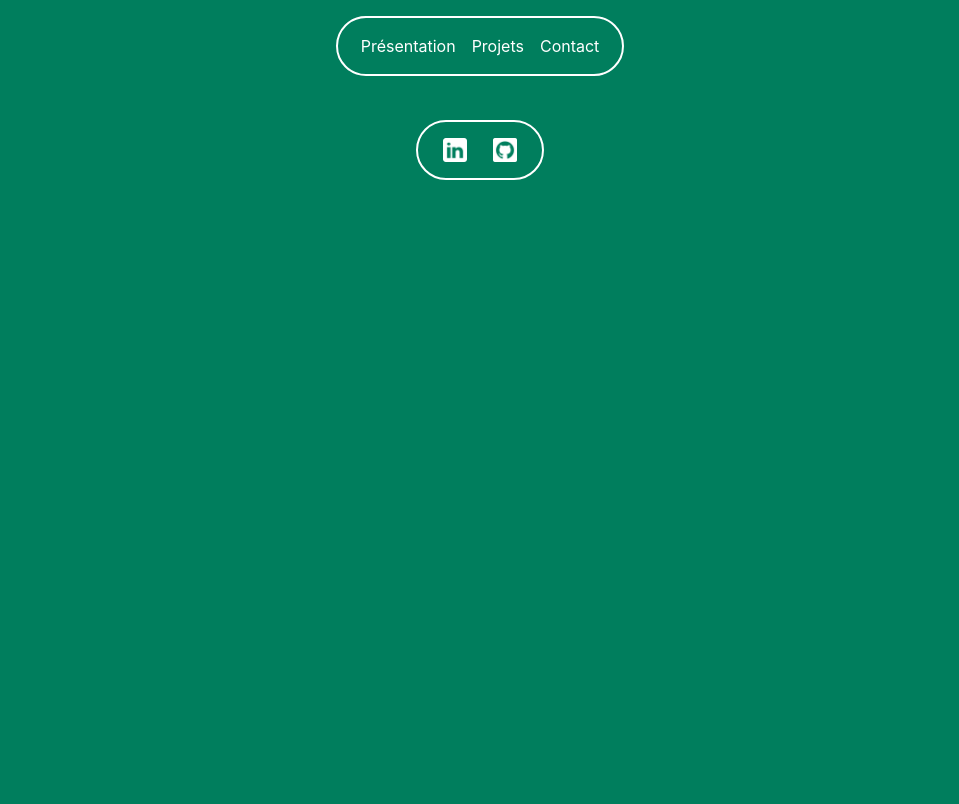
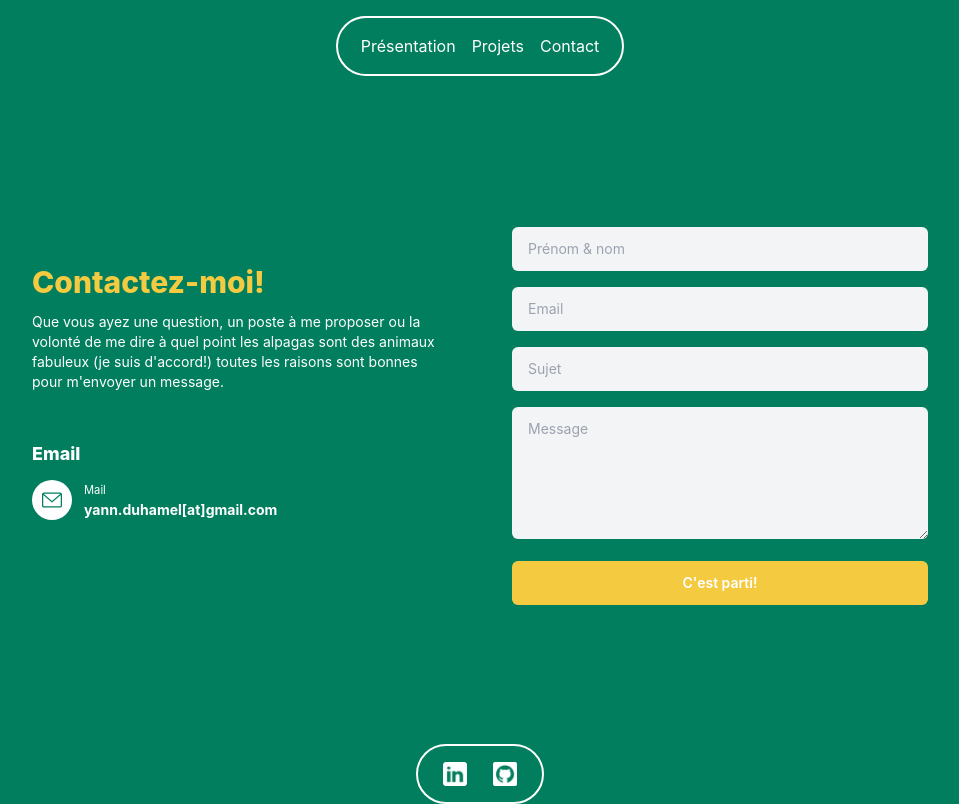
Before and after one commit to yannduhamel/portfolio, a React (Vite) app: page /contact in a window 1280 px wide. Shown: the whole page, without its empty margins (160-1119 px from the left). Built offline with nearby package versions, Linux system fonts and the light colour scheme.

Commit message:
feat: create contact page structure

```diff
--- a/src/pages/ContactPage.jsx
+++ b/src/pages/ContactPage.jsx
@@ -1,3 +1,73 @@
 export default function ContactPage() {
-  return <></>;
+  return (
+    <div className="grid sm:grid-cols-2 items-center gap-16 h-[72svh] my-6 mx-auto max-w-4xl">
+      <div>
+        <h1 className="text-3xl text-saffron font-extrabold">Contactez-moi!</h1>
+        <p className="text-sm mt-3">
+          Que vous ayez une question, un poste à me proposer ou la volonté de me
+          dire à quel point les alpagas sont des animaux fabuleux (je suis
+          d&apos;accord!) toutes les raisons sont bonnes pour m&apos;envoyer un
+          message.
+        </p>
+        <div className="mt-12">
+          <h2 className="text-lg font-extrabold">Email</h2>
+          <ul className="mt-3">
+            <li className="flex items-center">
+              <div className="bg-white h-10 w-10 rounded-full flex items-center justify-center shrink-0">
+                <svg
+                  xmlns="http://www.w3.org/2000/svg"
+                  width="20px"
+                  height="20px"
+                  fill="#007e5d"
+                  viewBox="0 0 479.058 479.058"
+                >
+                  <path
+                    d="M434.146 59.882H44.912C20.146 59.882 0 80.028 0 104.794v269.47c0 24.766 20.146 44.912 44.912 44.912h389.234c24.766 0 44.912-20.146 44.912-44.912v-269.47c0-24.766-20.146-44.912-44.912-44.912zm0 29.941c2.034 0 3.969.422 5.738 1.159L239.529 264.631 39.173 90.982a14.902 14.902 0 0 1 5.738-1.159zm0 299.411H44.912c-8.26 0-14.971-6.71-14.971-14.971V122.615l199.778 173.141c2.822 2.441 6.316 3.655 9.81 3.655s6.988-1.213 9.81-3.655l199.778-173.141v251.649c-.001 8.26-6.711 14.97-14.971 14.97z"
+                    data-original="#000000"
+                  />
+                </svg>
+              </div>
+              <a href="javascript:void(0)" className=" text-sm ml-3">
+                <small className="block">Mail</small>
+                <strong>yann.duhamel[at]gmail.com</strong>
+              </a>
+            </li>
+          </ul>
+        </div>
+        <div className="mt-12"></div>
+      </div>
+      <form
+        className="ml-auo space-y-4"
+        action="https://formspree.io/f/xrgnwbvw"
+        method="POST"
+      >
+        <input
+          type="text"
+          placeholder="Prénom & nom"
+          className="w-full rounded-md py-3 px-4 bg-gray-100 text-sm text-[#007e5d]"
+        />
+        <input
+          type="email"
+          placeholder="Email"
+          className="w-full rounded-md py-3 px-4 bg-gray-100 text-sm text-[#007e5d]"
+        />
+        <input
+          type="text"
+          placeholder="Sujet"
+          className="w-full rounded-md py-3 px-4 bg-gray-100 text-sm text-[#007e5d]"
+        />
+        <textarea
+          placeholder="Message"
+          rows="6"
+          className="w-full rounded-md px-4 bg-gray-100 text-sm pt-3 text-[#007e5d]"
+        ></textarea>
+        <button
+          type="button"
+          className="text-white bg-saffron font-semibold rounded-md text-sm px-4 py-3 w-full"
+        >
+          C&apos;est parti!
+        </button>
+      </form>
+    </div>
+  );
 }
```
